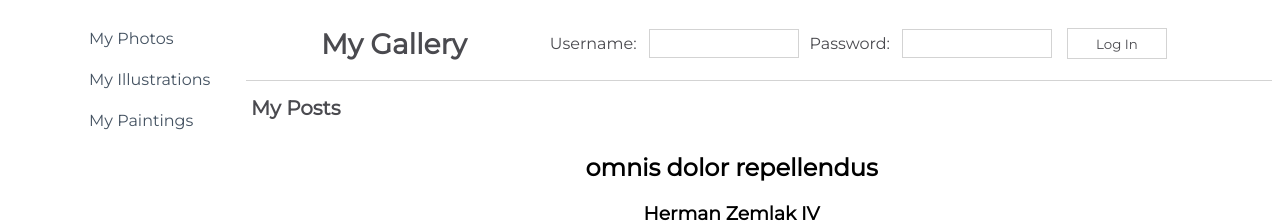
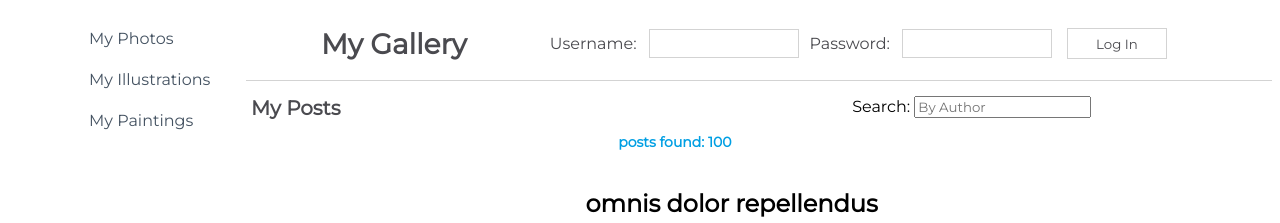
Before and after one commit to andreasawenlof/ci-react-challenge, a React (Create React App) app in the folder my-app/: page / in a window 1280 px wide. Shown: the top 223 px of the page. Built offline with nearby package versions, Linux system fonts and the light colour scheme.

Commit message:
add filter search results feature

```diff
--- a/my-app/src/components/Content.js
+++ b/my-app/src/components/Content.js
@@ -10,6 +10,7 @@
 
         this.state = {
             isLoaded: false,
+            posts: [],
         }
     }
 
@@ -17,16 +18,37 @@
         setTimeout(() => {
             this.setState({
                 isLoaded: true,
+                posts: savedPosts,
             })
-        }, 2000)
+        }, 1000)
 }
+
+    handleChange = (event) => {
+        const name = event.target.value.toLowerCase();
+        const filteredPosts = savedPosts.filter((post) => {
+            return post.name.toLowerCase().includes(name);
+        })
+        this.setState({
+            posts: filteredPosts
+        })
+    }
+
     render() {
     return (
       <div className={css.Content}>
-        <div className={css.TitleBar}><h1>My Posts</h1></div>
+        <div className={css.TitleBar}>
+            <h1>My Posts</h1>
+            <div>
+                <label htmlFor='searchInput'>Search: </label>
+                <input onChange={(event) => this.handleChange(event)} type='search' id='searchInput' placeholder='By Author' />
+            </div>
+            <div>
+                <h4>posts found: {this.state.posts.length}</h4>
+            </div>
+        </div>
         <div className={css.SearchResults}>
             {this.state.isLoaded ?
-            <PostItem savedPosts={savedPosts}/> : <Loader />
+            <PostItem savedPosts={this.state.posts}/> : <Loader />
 
     }
         </div>
```
